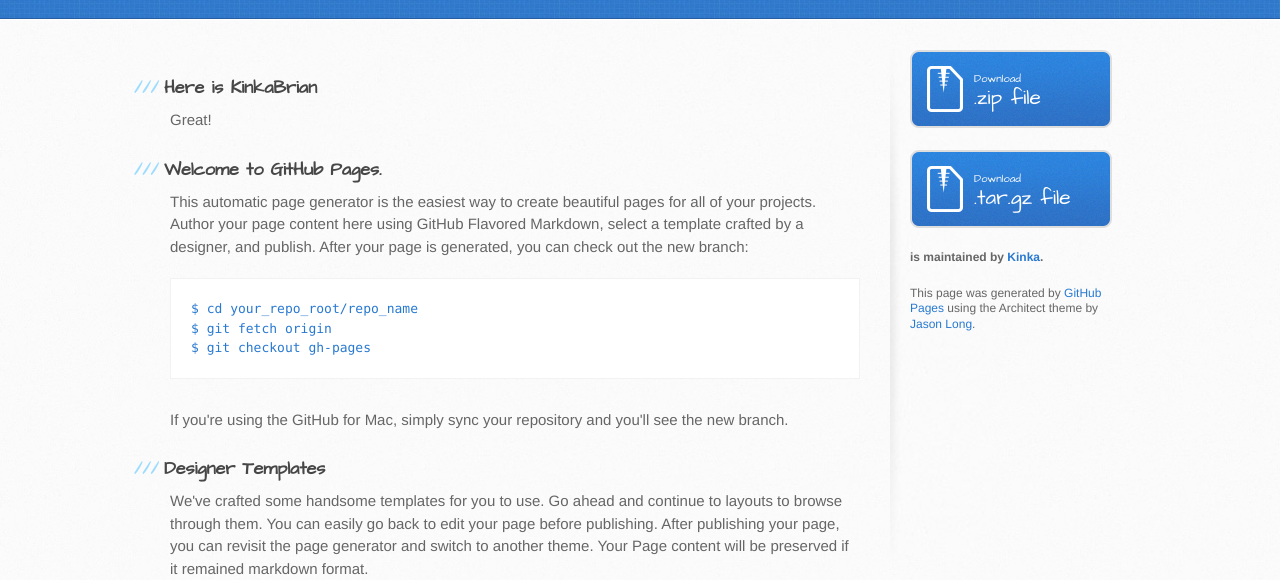
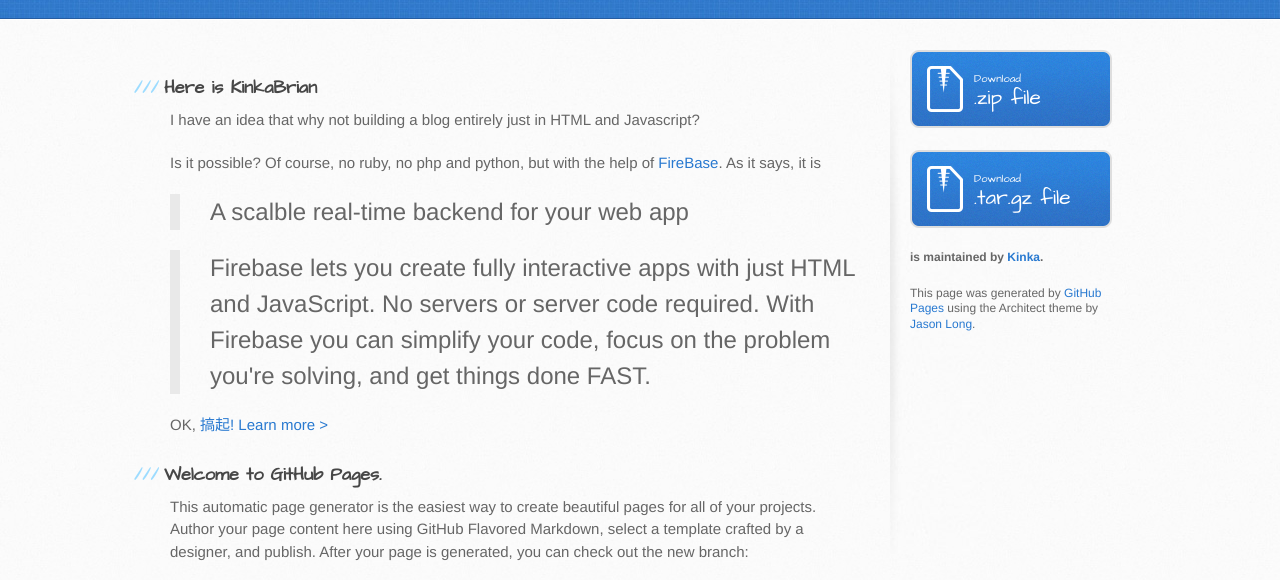
Before and after one commit to kinka/brian, a plain HTML site: page index.html in a window 1280 px wide. Shown: the part 182-762 px from the top of the page. Drawn offline with Linux system fonts and the light colour scheme.

Commit message:
firebase

```diff
--- a/index.html
+++ b/index.html
@@ -29,7 +29,8 @@
       <div class="inner clearfix">
         <section id="main-content">
           <h3>Here is KinkaBrian</h3>
-		  <p>Great!</p>
+		      <p>I have an idea that why not building a blog entirely just in HTML and Javascript?</p>
+          <p>Is it possible? Of course, no ruby, no php and python, but with the help of <a href='https://www.firebase.com/'>FireBase</a>. As it says, it is <blockquote>A scalble real-time backend for your web app</blockquote><blockquote>Firebase lets you create fully interactive apps with just HTML and JavaScript. No servers or server code required. With Firebase you can simplify your code, focus on the problem you're solving, and get things done FAST.</blockquote> OK, <a href='https://www.firebase.com/how-it-works.html'>搞起! Learn more &gt;</a> </p>
 
 <h3>Welcome to GitHub Pages.</h3>
 
```
